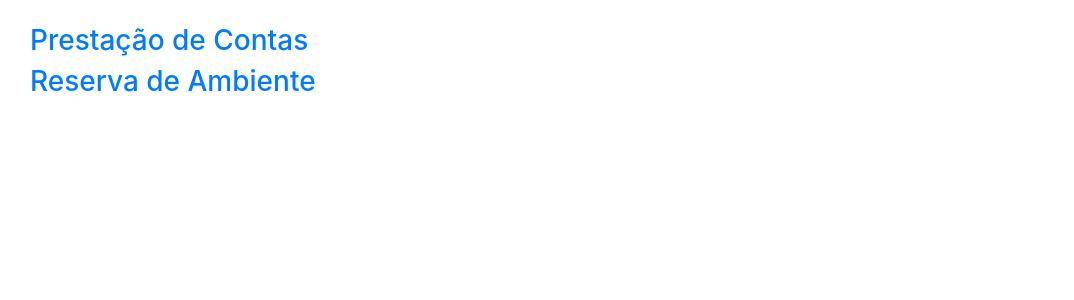
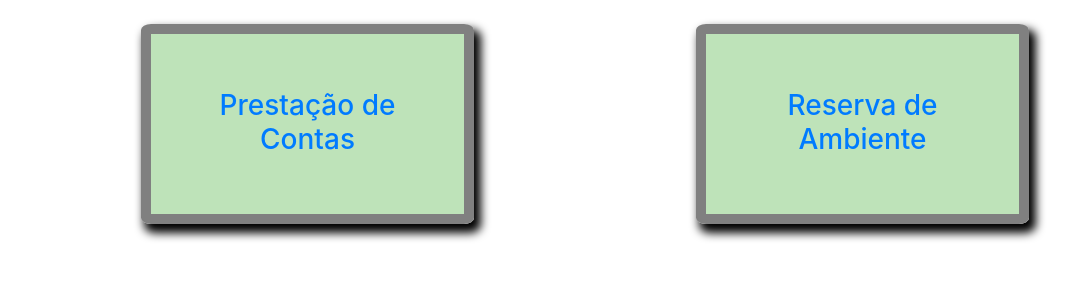
Before and after one commit to apvma-manaus/apvma, a Django app: page /home in a window 1280 px wide. Shown: the part 57-357 px from the top of the page, without its empty margins (55-1129 px from the left). Run offline with Django 3.2, Linux system fonts and the light colour scheme; the visitor is signed in with stand-in values (Sample User, id 1); parts of the project's set-up code (start-up, migrations or seed data) failed here and were passed over; some libraries are stand-ins or nearby versions.

Commit message:
Home layout

```diff
--- a/apvma/core/templates/home.html
+++ b/apvma/core/templates/home.html
@@ -1,8 +1,35 @@
 {% extends 'base.html' %}
+
+{% block stylesheet %}
+    <style>
+
+    #title {
+        width: 40%;
+        height: 200px;
+        padding: 5%;
+        border: 10px solid gray;
+        margin: 0 10% 0 10%;
+        border-radius: 3%;
+        box-shadow: 5px 7px 10px 2px black;
+        background-color: #35a72852;
+    }
+
+    </style>
+{% endblock %}
 
 {% block content %}
     <br>
-    <h3><a href="/accountability/">Prestação de Contas</a></h3>
-    <h3><a href="/reservations/">Reserva de Ambiente</a></h3>
+
+    <div class="container">
+        <div class="row">
+            <div class="col" align="center" id="title">
+                <h3><a href="/accountability/">Prestação de Contas</a></h3>
+            </div>
+
+            <div class="col" align="center" id="title">
+                <h3><a href="/reservations/">Reserva de Ambiente</a></h3>
+            </div>
+        </div>
+    </div>
 
 {% endblock content %}
```
